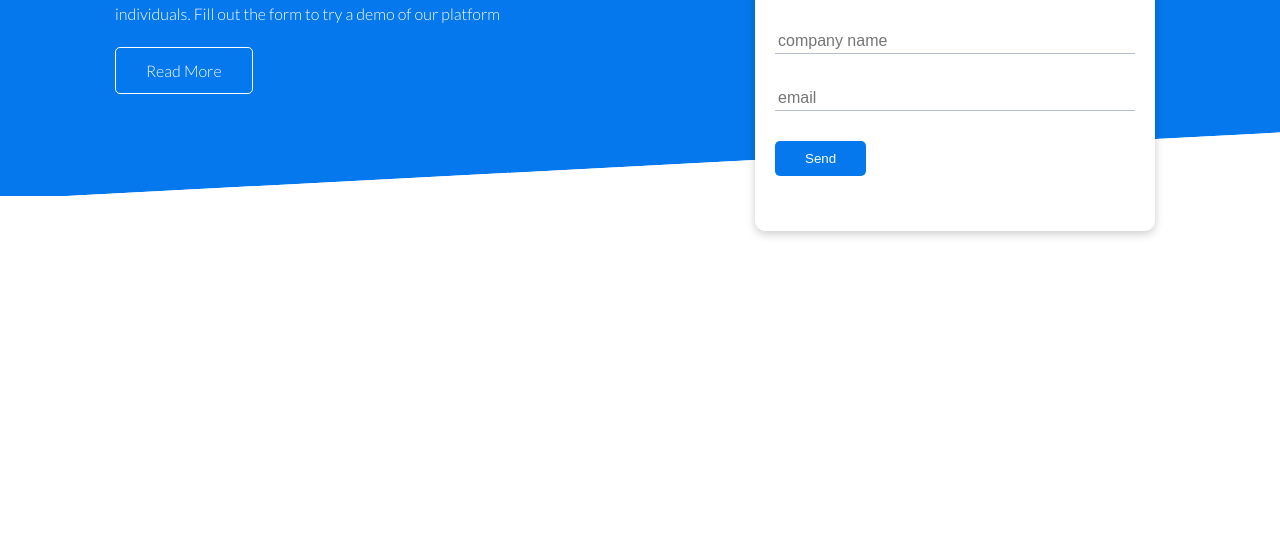
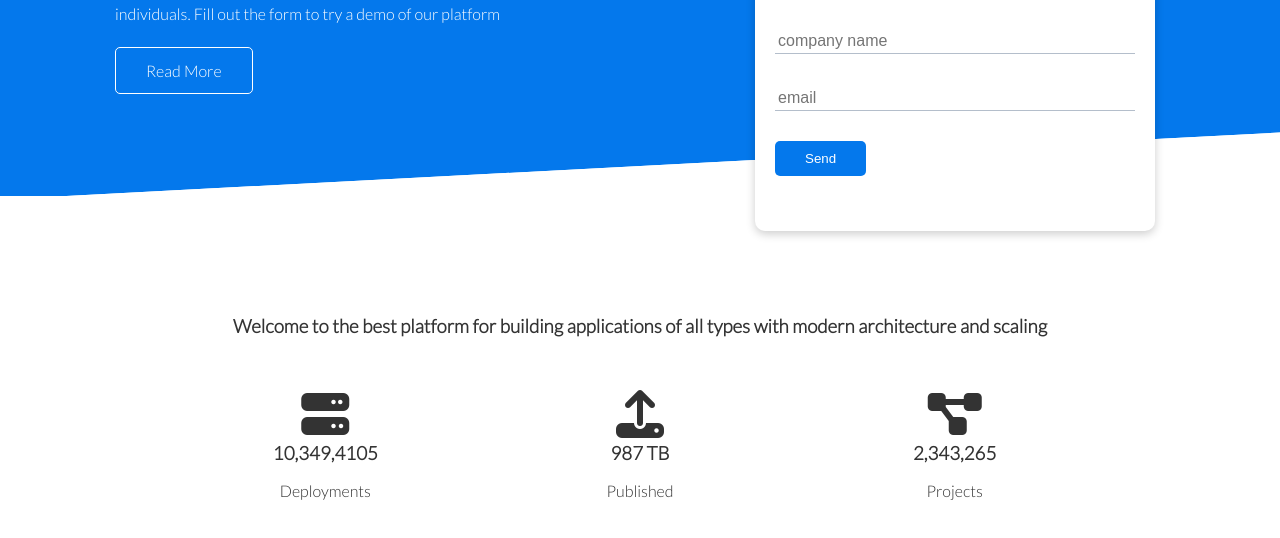
Before and after one commit to andrewteece/Loruki-Website, a plain HTML site: page index.html in a window 1280 px wide. Shown: the part 274-812 px from the top of the page. Drawn offline with Linux system fonts and the light colour scheme.

Commit message:
style stats section

```diff
--- a/css/style.css
+++ b/css/style.css
@@ -155,6 +155,12 @@ p {
     -ms-transform: skewY(-3deg);
 }
 
+/* STATS */
+
+.stats {
+    padding-top: 6.25rem;
+}
+
 
 
 /* UTILITY CLASSES */
@@ -195,6 +201,10 @@ p {
     transform: scale(.96);
 }
 
+.text__center {
+    text-align: center;
+}
+
 .flex {
   display: flex;
   justify-content: center;
@@ -210,3 +220,47 @@ p {
     align-items: center;
     height: 100%;
 }
+
+.grid__3 {
+    grid-template-columns: repeat(3, 1fr);
+}
+
+.margin-y__1 {
+  margin: var(--fs-400) 0;
+}
+
+.margin-y__2 {
+    margin: var(--fs-500) 0;
+}
+
+.margin-y__3 {
+    margin: var(--fs-600) 0;
+}
+
+.margin-y__4 {
+  margin: var(--fs-800);
+}
+
+.margin-y__5 {
+    margin: var(--fs-900) 0;
+}
+
+.margin__1 {
+    margin: var(--fs-400);
+  }
+
+  .margin__2 {
+      margin: var(--fs-500);
+  }
+
+  .margin__3 {
+      margin: var(--fs-600);
+  }
+
+  .margin__4 {
+    margin: var(--fs-800);
+  }
+
+  .margin__5 {
+      margin: var(--fs-900);
+  }
--- a/index.html
+++ b/index.html
@@ -55,5 +55,30 @@
             </div>
         </div>
       </section>
+      <!-- STATS -->
+      <section class="stats">
+        <div class="container">
+            <h3 class="stats__heading text__center margin-y__1">Welcome to the best platform for building applications of all types with modern architecture and scaling</h3>
+
+            <div class="grid grid__3 text__center margin-y__4">
+                <div>
+                   <i class="fas fa-server fa-3x"></i>
+                   <h3>10,349,4105</h3>
+                   <p class="text__secondary">Deployments</p>
+                </div>
+                <div>
+                    <i class="fas fa-upload fa-3x"></i>
+                    <h3>987 TB</h3>
+                    <p class="text__secondary">Published</p>
+                </div>
+                <div>
+                    <i class="fas fa-project-diagram fa-3x"></i>
+                   <h3>2,343,265</h3>
+                   <p class="text__secondary">Projects</p>
+                </div>
+            </div>
+
+        </div>
+      </section>
   </body>
 </html>
```
